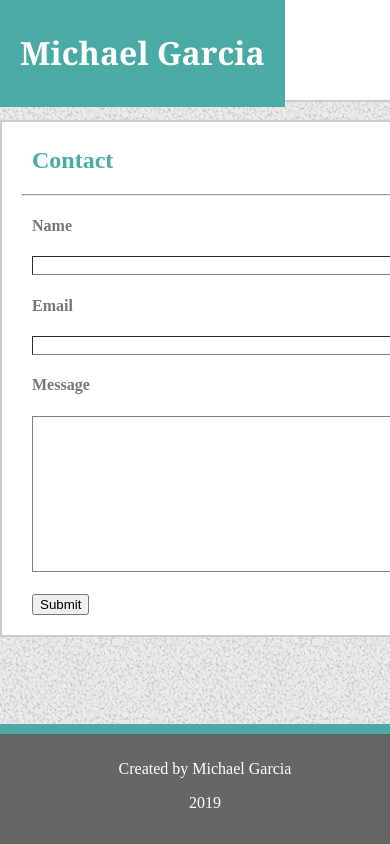
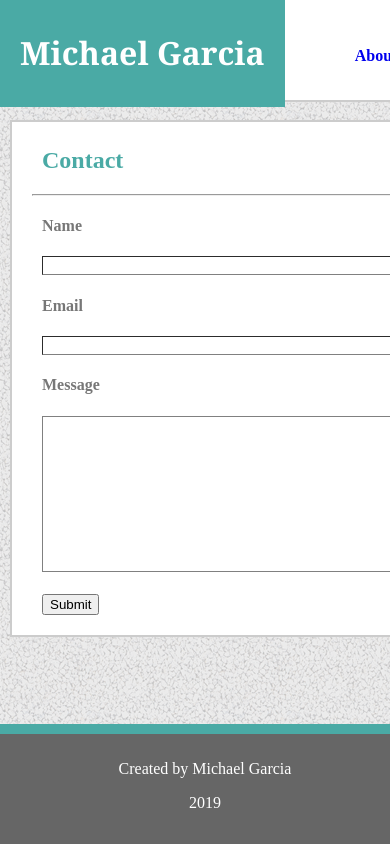
Before and after one commit to michael6arcia/Responsive-Portfolio, a plain HTML site: page contact.html in a window 390 px wide. Shown: the top 844 px of the page. Drawn offline with Linux system fonts and the light colour scheme.

Commit message:
media query added

```diff
--- a/stylesheets.css
+++ b/stylesheets.css
@@ -154,3 +154,21 @@ h4 {
 .prtspace {
     height: 100px;
 }
+
+@media screen and (max-width: 768px) {
+    body {
+        float: left;
+        width: 768px;
+    }
+    .header {
+        width: 100%;
+    }
+    .nav {
+        float: left;
+    }
+    .article {
+        width: 700px;
+        float: left;
+        margin-left: 10px;
+    }
+}
```
